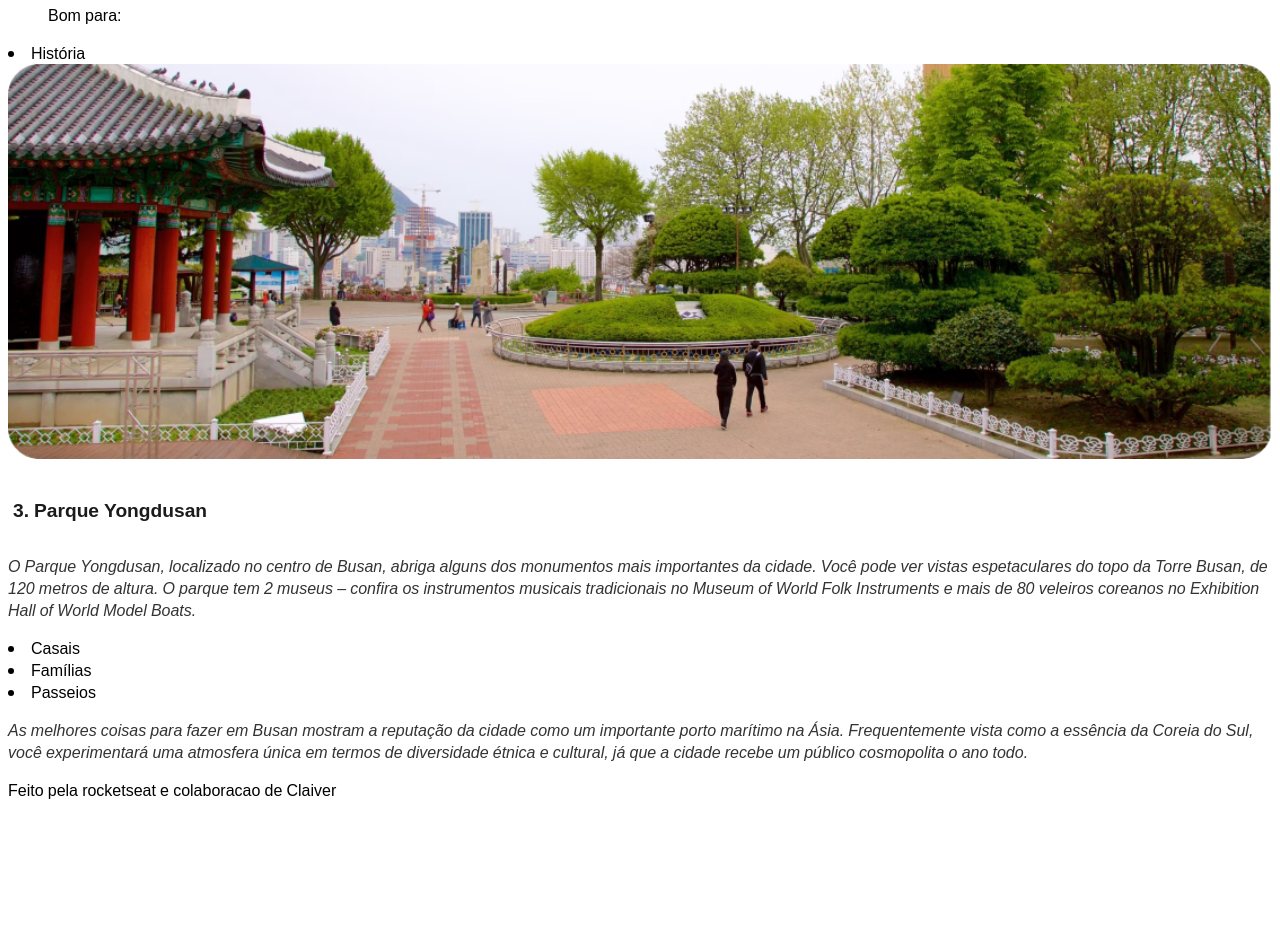
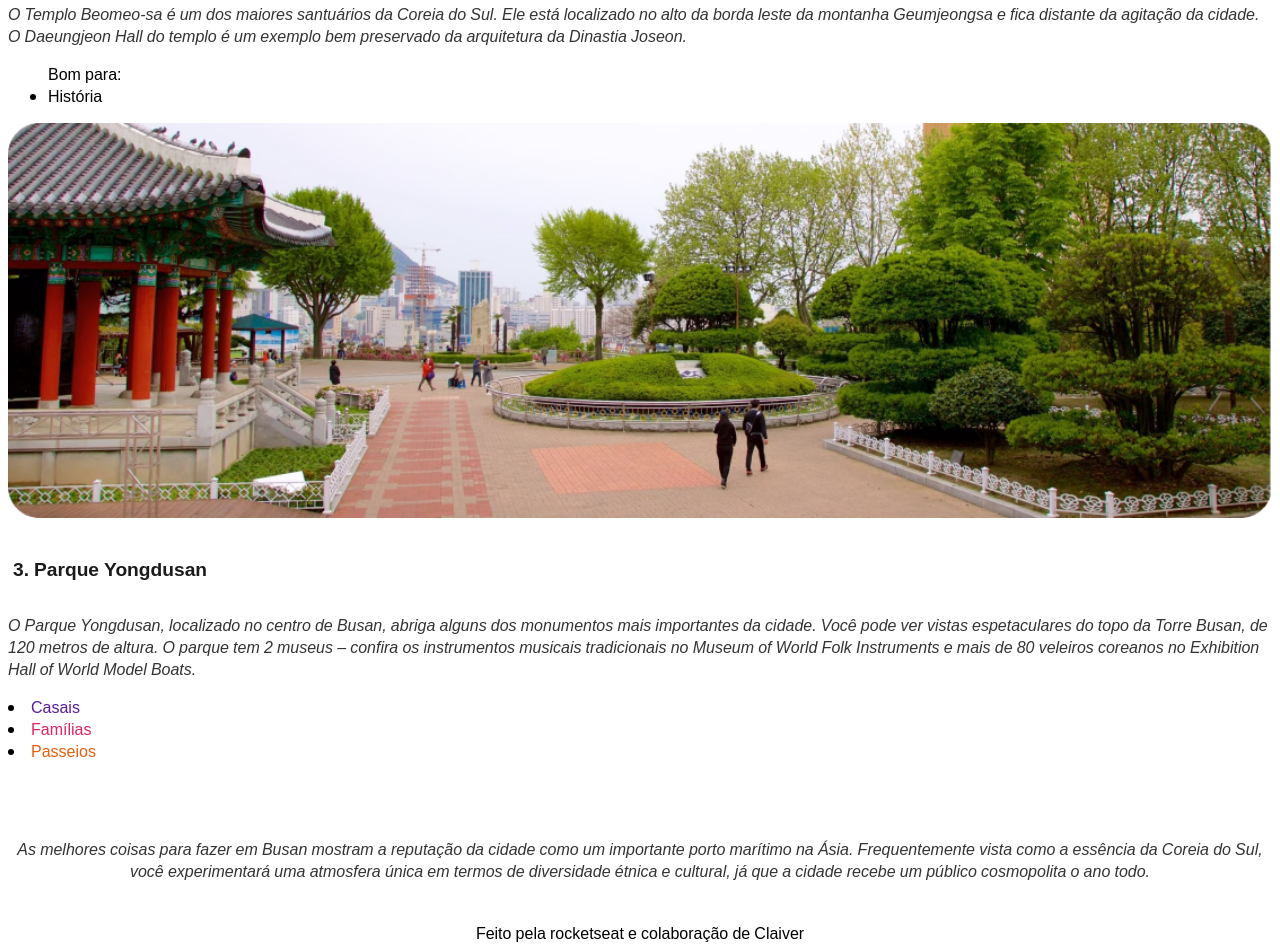
Before and after one commit to ClaiverX/projeto-locais-turisticos, a plain HTML site: page index.html in a window 1280 px wide. Shown: the part 2487-3439 px from the top of the page. Before the commit the page ends 3296 px from the top, so only its background shows below. Drawn offline with Linux system fonts and the light colour scheme.

Commit message:
projeto finalizado

```diff
--- a/index.html
+++ b/index.html
@@ -29,17 +29,18 @@
      <img src="assets/img-templo-beomeo.png" alt="">
      <h4>2. Templo Beomeo-sa</h4>
      <p>O Templo Beomeo-sa é um dos maiores santuários da Coreia do Sul. Ele está localizado no alto da borda leste da montanha Geumjeongsa e fica distante da agitação da cidade. O Daeungjeon Hall do templo é um exemplo bem preservado da arquitetura da Dinastia Joseon.</p>
-     <ul>Bom para:</ul>
+     <ul>Bom para:
      <li>História</li>
+     </ul>
      <img src="assets/img-parque-Yongdusan.png" alt="">
      <h5>3. Parque Yongdusan</h5>
      <p>O Parque Yongdusan, localizado no centro de Busan, abriga alguns dos monumentos mais importantes da cidade. Você pode ver vistas espetaculares do topo da Torre Busan, de 120 metros de altura. O parque tem 2 museus – confira os instrumentos musicais tradicionais no Museum of World Folk Instruments e mais de 80 veleiros coreanos no Exhibition Hall of World Model Boats.</p>
-     <li>Casais</li>
-     <li>Famílias</li>
-     <li>Passeios</li>
+     <li class="casais">Casais</li>
+     <li class="familias">Famílias</li>
+     <li class="passeios">Passeios</li>
      <div class="divisao-2"></div>
-     <p>As melhores coisas para fazer em Busan mostram a reputação da cidade como um importante porto marítimo na Ásia. Frequentemente vista como a essência da Coreia do Sul, você experimentará uma atmosfera única em termos de diversidade étnica e cultural, já que a cidade recebe um público cosmopolita o ano todo.</p>
-     <footer>Feito pela rocketseat e colaboracao de Claiver</footer>
+     <p id="descricao-final">As melhores coisas para fazer em Busan mostram a reputação da cidade como um importante porto marítimo na Ásia. Frequentemente vista como a essência da Coreia do Sul, você experimentará uma atmosfera única em termos de diversidade étnica e cultural, já que a cidade recebe um público cosmopolita o ano todo.</p>
+     <footer>Feito pela rocketseat e colaboração de Claiver</footer>
   </div>
 
 </body>
--- a/style.css
+++ b/style.css
@@ -28,11 +28,12 @@ img {
 #descricao-img1 {
   text-align: center;
   font-style: italic;
+  margin-top: 25px;
 }
 
 .divisao-tela {
   width: 100%;
-  height: 10px;
+  height: 60px;
   color: #D9D9D9;
   position: center;
 }
@@ -43,7 +44,34 @@ p {
 
 }
 
-ul li::marker {
-  color: blue;
+ li::marker {
+  color: black;
+}
 
+.casais {
+  color: #591B98;
 }
+
+.familias {
+  color: #E5245E;
+}
+
+.passeios {
+  color: #E95E10;
+}
+
+.divisao-2 {
+  width: 100%;
+  height: 60px;
+  color: #D9D9D9;
+  position: center;
+}
+
+#descricao-final {
+  text-align: center;
+}
+
+footer {
+  text-align: center;
+  margin-top: 40px;
+}
```
